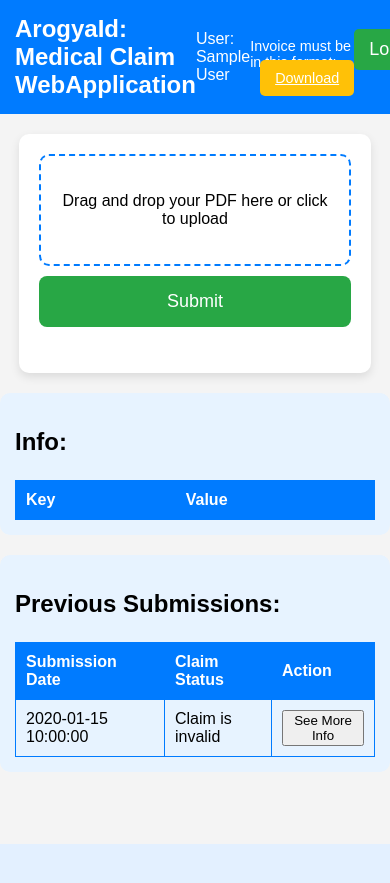
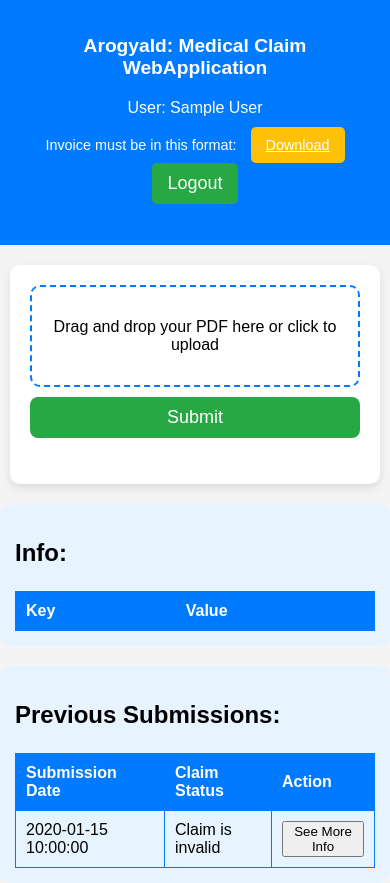
Before and after one commit to RajatJain2003visual/MedicalInsuranceClaim, a Flask app: page /home in a window 390 px wide; the page is wider, and only the part inside the window is pictured. Before the commit the page ends 844 px from the top of that part, so only its background shows below. Run offline with Flask 3, Linux system fonts and the light colour scheme; the visitor is signed in with stand-in values (Sample User, id 1); a database or web service that is not in the repository returns one stand-in record (values such as "Sample title"); lists and menus that the app fills with data are empty; some libraries are stand-ins or nearby versions.

Commit message:
Made website responsive for mobile

```diff
--- a/templates/home.html
+++ b/templates/home.html
@@ -9,6 +9,7 @@
             margin: 0;
             padding: 0;
             background-color: #f4f4f4; /* Light gray background for the body */
+            overflow-x: hidden; /* Prevent horizontal scrolling */
         }
 
         .header {
@@ -16,13 +17,17 @@
             color: white;
             padding: 15px;
             display: flex;
+            flex-direction: row; /* Default to row layout for larger screens */
+            align-items: center; /* Center items */
             justify-content: space-between; /* Space between title and logout button */
-            align-items: center;
+            width: 100%; /* Ensure header takes full width */
+            box-sizing: border-box; /* Include padding in width calculation */
         }
 
         .header h1 {
             margin: 0; /* Remove default margin */
             font-size: 1.5em; /* Font size for the header */
+            text-align: center; /* Center the title */
         }
 
         .header .logout {
@@ -33,6 +38,7 @@
             border-radius: 5px; /* Rounded corners */
             cursor: pointer; /* Pointer cursor on hover */
             transition: background-color 0.3s; /* Smooth transition for hover effect */
+            margin-top: 10px; /* Space above the button */
         }
 
         .header .logout:hover {
@@ -43,6 +49,7 @@
             margin-top: 10px; /* Space above the message */
             font-size: 0.9em; /* Font size for the message */
             color: #fff; /* White text color */
+            text-align: center; /* Center the message */
         }
 
         .download-button {
@@ -67,8 +74,9 @@
             border-radius: 10px; /* Rounded corners */
             box-shadow: 0 4px 10px rgba(0, 0, 0, 0.1); /* Shadow effect */
             text-align: center; /* Center text in the upload container */
-            width: 80%; /* Width of the upload container */
+            width: 90%; /* Width of the upload container */
             max-width: 600px; /* Maximum width */
+            box-sizing: border-box; /* Include padding in width calculation */
         }
 
         .upload-area {
@@ -77,6 +85,8 @@
             padding: 20px; /* Padding inside the upload area */
             cursor: pointer; /* Pointer cursor on hover */
             transition: background-color 0.3s; /* Smooth transition for hover effect */
+            width: 100%; /* Full width for upload area */
+            box-sizing: border-box; /* Include padding in width calculation */
         }
 
         .upload-area:hover {
@@ -106,6 +116,7 @@
             transition: background-color 0.3s; /* Smooth transition for hover effect */
             width: 100%; /* Full width for buttons */
             margin: 10px 0; /* Space between buttons */
+            box-sizing: border-box; /* Include padding in width calculation */
         }
 
         button[type="submit"]:hover {
@@ -119,6 +130,8 @@
             background: #e7f3ff; /* Light blue background for results */
             border-radius: 10px; /* Rounded corners */
             text-align: left; /* Left-align text in results */
+            width: 100%; /* Full width for results section */
+            box-sizing: border-box; /* Include padding in width calculation */
         }
 
         .results table {
@@ -157,13 +170,47 @@
         .predict-invalid {
             color: red; /* Red color for invalid prediction */
         }
+
+        /* Responsive Styles */
+        @media (max-width: 600px) {
+            #heading{
+                margin-top: 20px;
+            }
+
+            #user{
+                margin-top: 20px;
+                margin-bottom: 10px;
+            }
+
+            .header {
+                flex-direction: column; /* Change to column layout on mobile */
+                align-items: center; /* Center items */
+                margin-top: 0px; /* Increase top margin for mobile header */
+            }
+
+            .header h1 {
+                font-size: 1.2em; /* Smaller font size for mobile */
+            }
+
+            .upload-container {
+                width: 95%; /* Full width on mobile */
+            }
+
+            .upload-area {
+                padding: 15px; /* Adjust padding for mobile */
+            }
+
+            button[type="submit"] {
+                padding: 10px; /* Adjust button padding for mobile */
+            }
+        }
     </style>
 </head>
 <body>
     {% if full_name %}
         <div class="header">
-            <h1>ArogyaId: Medical Claim WebApplication</h1> <!-- Main title of the application -->
-            <span>User: {{ full_name }}</span> <!-- Display the logged-in user's name -->
+            <h1 id="heading">ArogyaId: Medical Claim WebApplication</h1> <!-- Main title of the application -->
+            <span id="user">User: {{ full_name }}</span> <!-- Display the logged-in user's name -->
             <div class="invoice-format">
                 Invoice must be in this format:
                 <a href="https://raw.githubusercontent.com/RajatJain2003visual/MedicalInsuranceClaim/main/Structured_Sample_Invoice.docx" class="download-button" download>Download</a> <!-- Update the path to your invoice format PDF -->
@@ -172,7 +219,6 @@
                 <button type="submit" class="logout">Logout</button> <!-- Logout button -->
             </form>
         </div>
-
 
         <div class="upload-container">
             <form action="/home" method="POST" enctype="multipart/form-data"> <!-- Form for uploading PDF -->
@@ -274,7 +320,6 @@
         <script>
             window.location.href = "{{ url_for('login_registration') }}";
         </script>
-
     {% endif %}
 
     <script>
```
